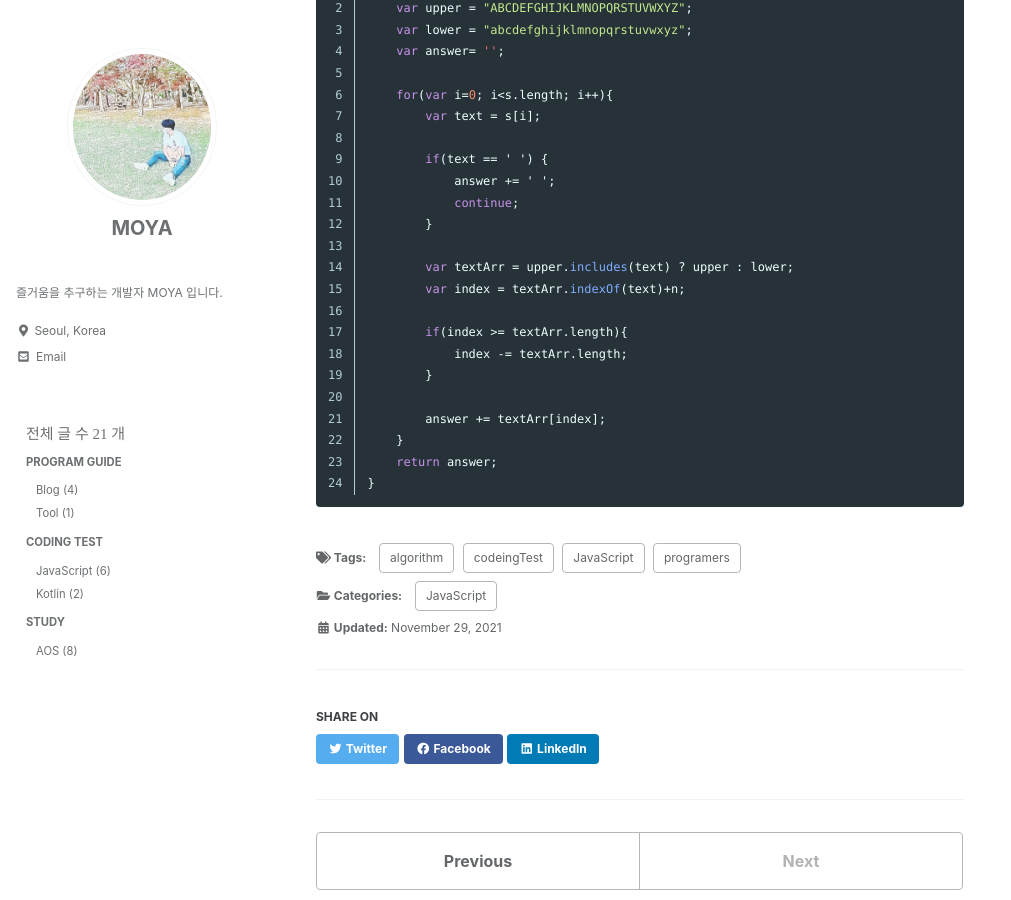
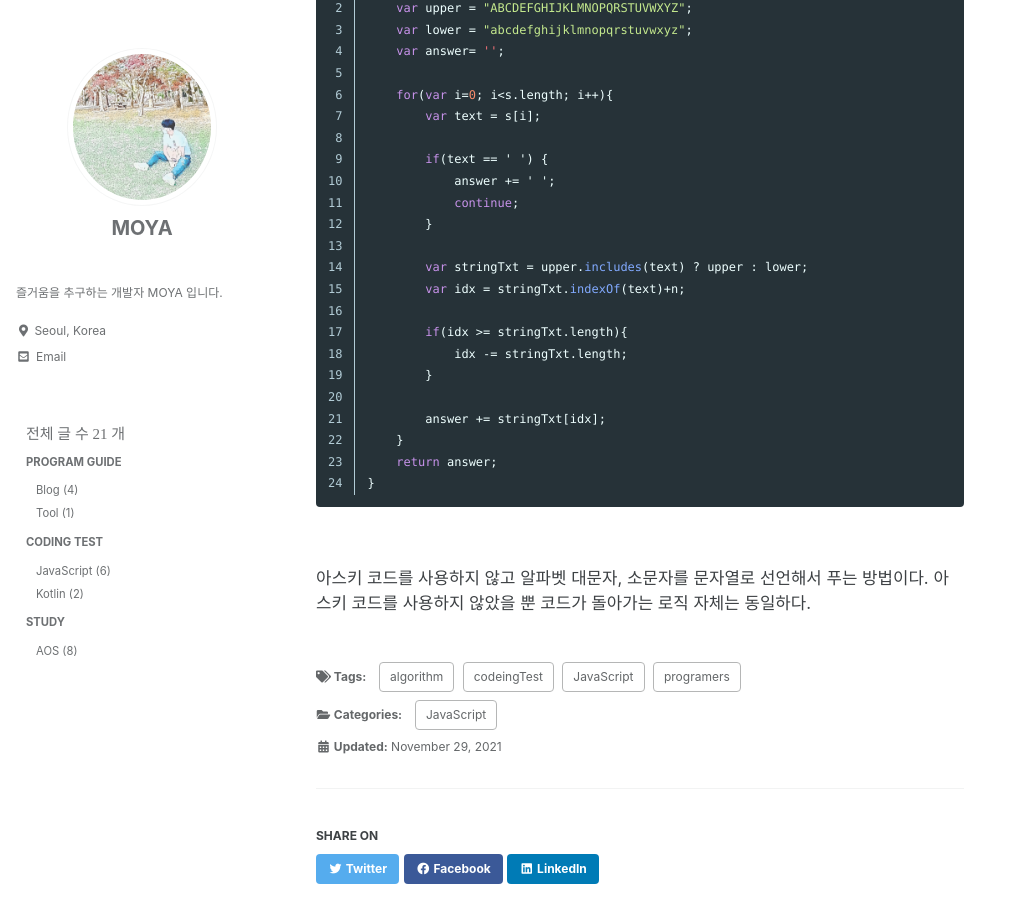
Before and after one commit to kdc7140/kdc7140.github.io, a Jekyll site: the page built from _posts/codingTest/2021-11-29-codingTest7.md, in a window 1280 px wide and 900 px high, scrolled down 2023 px. Shown: the whole window, without its empty margins (0-1011 px from the left). Built offline with Jekyll 4.4.1, drawn with Linux system fonts in a browser that asks for light colours; cached includes are drawn as plain includes; some web fonts are replaced.

Commit message:
add code

````diff
--- a/_posts/codingTest/2021-11-29-codingTest7.md
+++ b/_posts/codingTest/2021-11-29-codingTest7.md
@@ -84,7 +84,7 @@
 모든 값의 계산이 끝나면 fromCharCode를 통해 아스키코드를 문자열로 반환하고 join을 사용하여
 배열을 문자열형태로 변경하여 반환한다.
 
-아스키코드를 사용하지 않고 풀어볼 수 있을 것 같은데, 다음에 도전해봐야겠다.
+~~아스키코드를 사용하지 않고 풀어볼 수 있을 것 같은데, 다음에 도전해봐야겠다.~~
 
 
 
@@ -107,15 +107,20 @@
             continue;
         }
 
-        var textArr = upper.includes(text) ? upper : lower;
-        var index = textArr.indexOf(text)+n;
+        var stringTxt = upper.includes(text) ? upper : lower;
+        var idx = stringTxt.indexOf(text)+n;
 
-        if(index >= textArr.length){
-            index -= textArr.length;
+        if(idx >= stringTxt.length){
+            idx -= stringTxt.length;
         }
 
-        answer += textArr[index];
+        answer += stringTxt[idx];
     }
     return answer;
 }
 ```
+
+<br/>
+
+아스키 코드를 사용하지 않고 알파벳 대문자, 소문자를 문자열로 선언해서 푸는 방법이다.
+아스키 코드를 사용하지 않았을 뿐 코드가 돌아가는 로직 자체는 동일하다.
````
